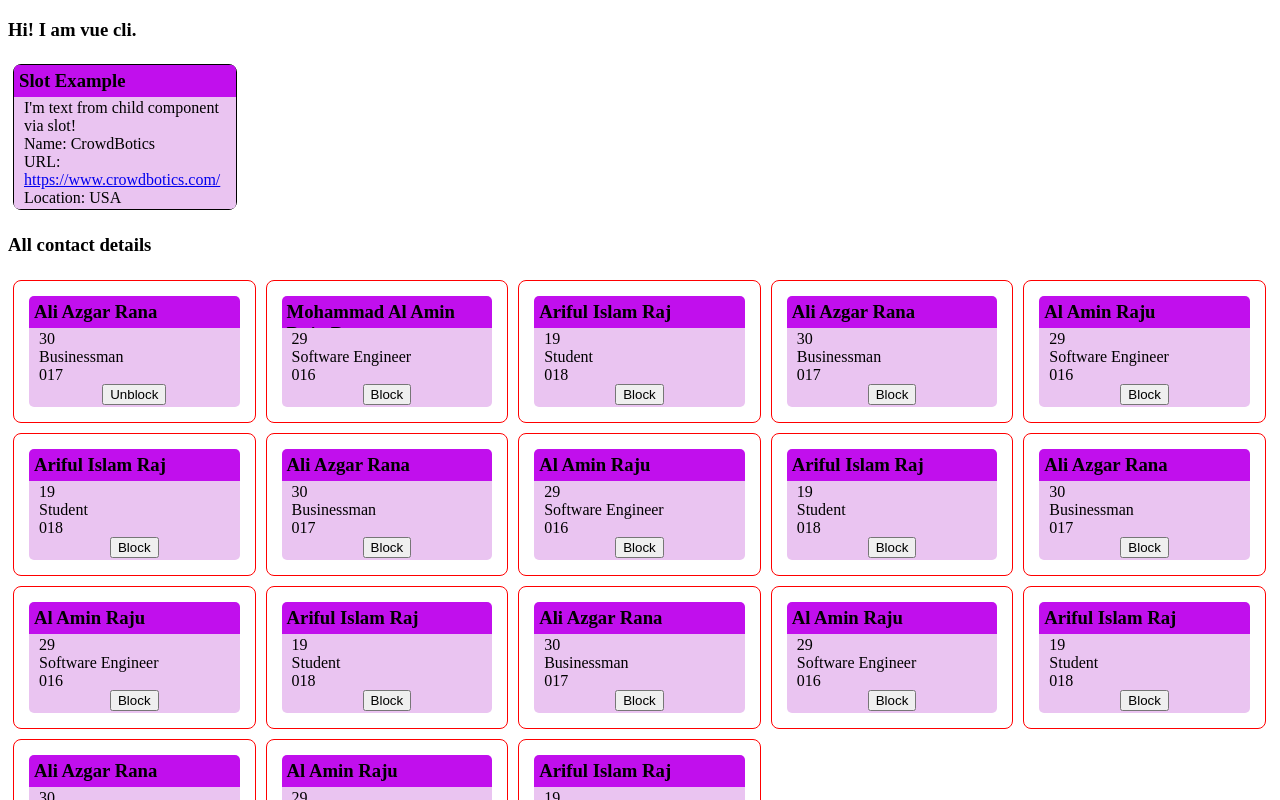
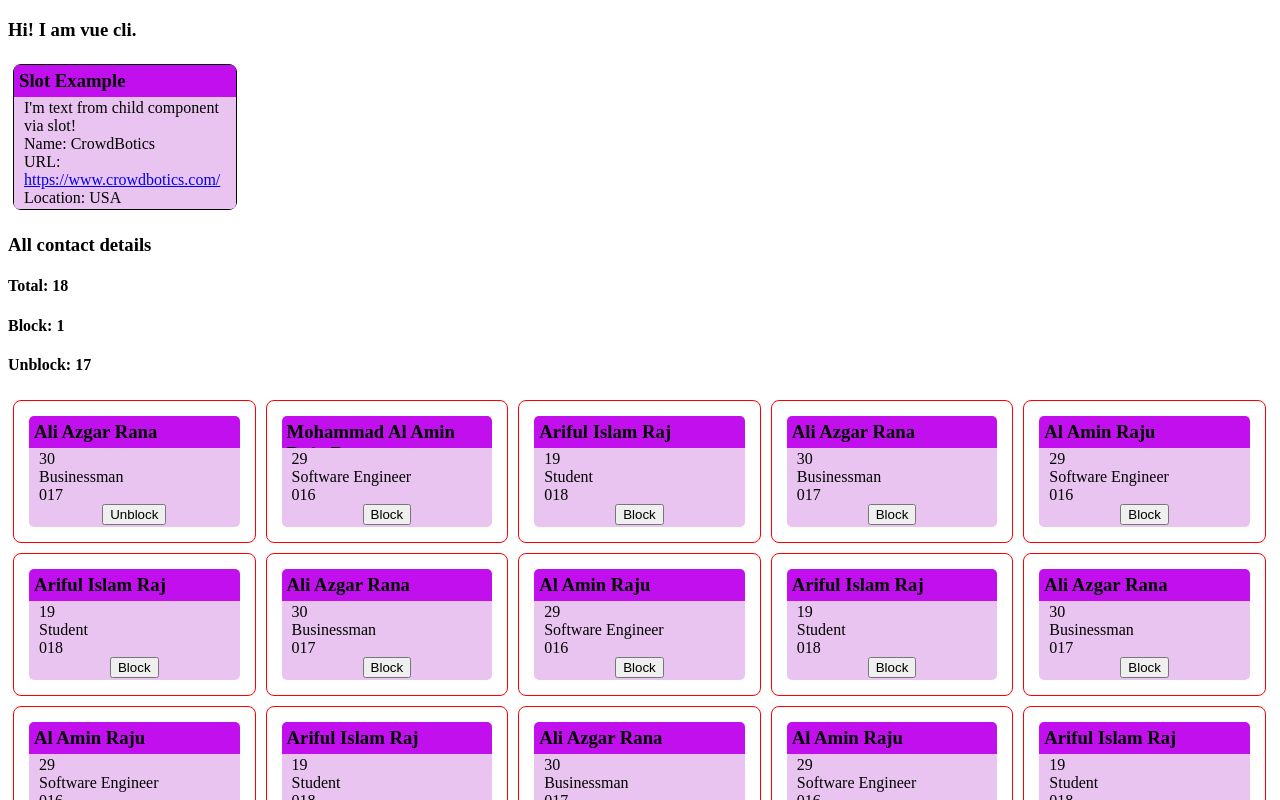
Before and after one commit to Raju875/cool-vue-vite, a Vue app: page / in a window 1280 px wide. Shown: the top 800 px of the page. Built offline with nearby package versions, Linux system fonts and the light colour scheme.

Commit message:
Block unblock and count using custom event(emit)

```diff
--- a/src/ContactDetails.vue
+++ b/src/ContactDetails.vue
@@ -14,16 +14,19 @@
 
     <div class="row">
       <h3>{{ contactMessage }}</h3>
+      <h4>Total: {{ contactInfos.length }}</h4>
+      <h4>Block: {{ blockUsers.length }}</h4>
+      <h4>Unblock: {{ unblockUsers.length }}</h4>
       <div class="card col-2" v-for="info in contactInfos" :key="info.id">
-          <div class="card-title">
-            <h3 class="title">{{ info.name }}</h3>
-          </div>
-          <div class="card-body">
-            <li>{{ info.age }}</li>
-            <li>{{ info.occupation }}</li>
-            <li>{{ info.phone }}</li>
+        <div class="card-title">
+          <h3 class="title">{{ info.name }}</h3>
+        </div>
+        <div class="card-body">
+          <li>{{ info.age }}</li>
+          <li>{{ info.occupation }}</li>
+          <li>{{ info.phone }}</li>
 
-            <Emit :info="info"  @block="block" @unblock="unblock"></Emit>
+          <Emit :info="info" @block="block" @unblock="unblock"></Emit>
         </div>
       </div>
     </div>
@@ -45,17 +48,12 @@ export default {
       type: Object,
       required: true,
     },
-    two: {
-      type: String,
-    },
   },
 
   data() {
     return {
-      name: "",
-      age: "",
-      occupation: "",
-      phone: "",
+      blockUsers: "",
+      unblockUsers: "",
       contactMessage: "All contact details",
       slotName: {
         slot1: "company",
@@ -73,13 +71,28 @@ export default {
   methods: {
     block(data) {
       data.isBlocked = true;
-      console.log('Successfully block');
+      var index = this.contactInfos.indexOf(data);
+      this.blockUsers.splice(index, 0, data); // add one item
+      this.unblockUsers.splice(index, 1); // remove one item
+      console.log("Successfully block");
     },
-
     unblock(data) {
       data.isBlocked = false;
-      console.log('Successfully unblock');
+      var index = this.contactInfos.indexOf(data);
+      this.unblockUsers.splice(index, 0, data); // add one item
+      this.blockUsers.splice(index, 1); // remove one item
+      console.log("Successfully unblock");
     },
+  },
+
+  mounted() {
+    this.blockUsers = this.contactInfos.filter(function (info) {
+      return info.isBlocked == true;
+    });
+
+    this.unblockUsers = this.contactInfos.filter(function (info) {
+      return info.isBlocked == false;
+    });
   },
 };
 </script>
--- a/src/Emit.vue
+++ b/src/Emit.vue
@@ -1,24 +1,25 @@
 <template>
-  <div style="text-align: center;">
-    <button @click="$emit('unblock', info)" v-if="info.isBlocked">Unblock</button>
+  <div style="text-align: center">
+    <button @click="$emit('unblock', info)" v-if="info.isBlocked">
+      Unblock
+    </button>
     <button @click="$emit('block', info)" v-else>Block</button>
   </div>
 </template>
 
 <script>
 export default {
-    props: {
-        info: {
-            type: Object
-        }
-    }
-
-}
+  props: {
+    info: {
+      type: Object,
+    },
+  },
+};
 </script>
 
 <style scoped>
-button{
-    margin-left: 4px;
-    margin-right: 4px;
+button {
+  margin-left: 4px;
+  margin-right: 4px;
 }
 </style>
```
Also changed, not shown: src/Slot.vue (+5 -2 lines).
